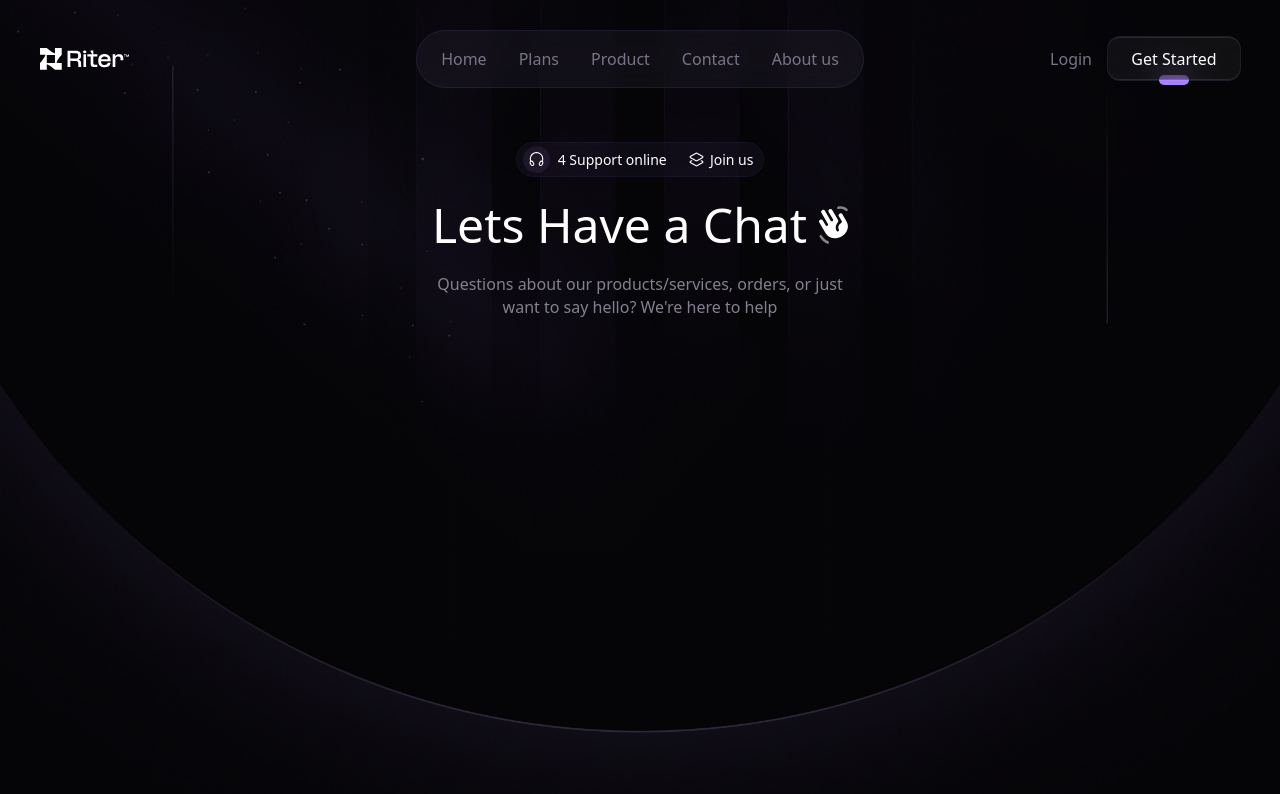
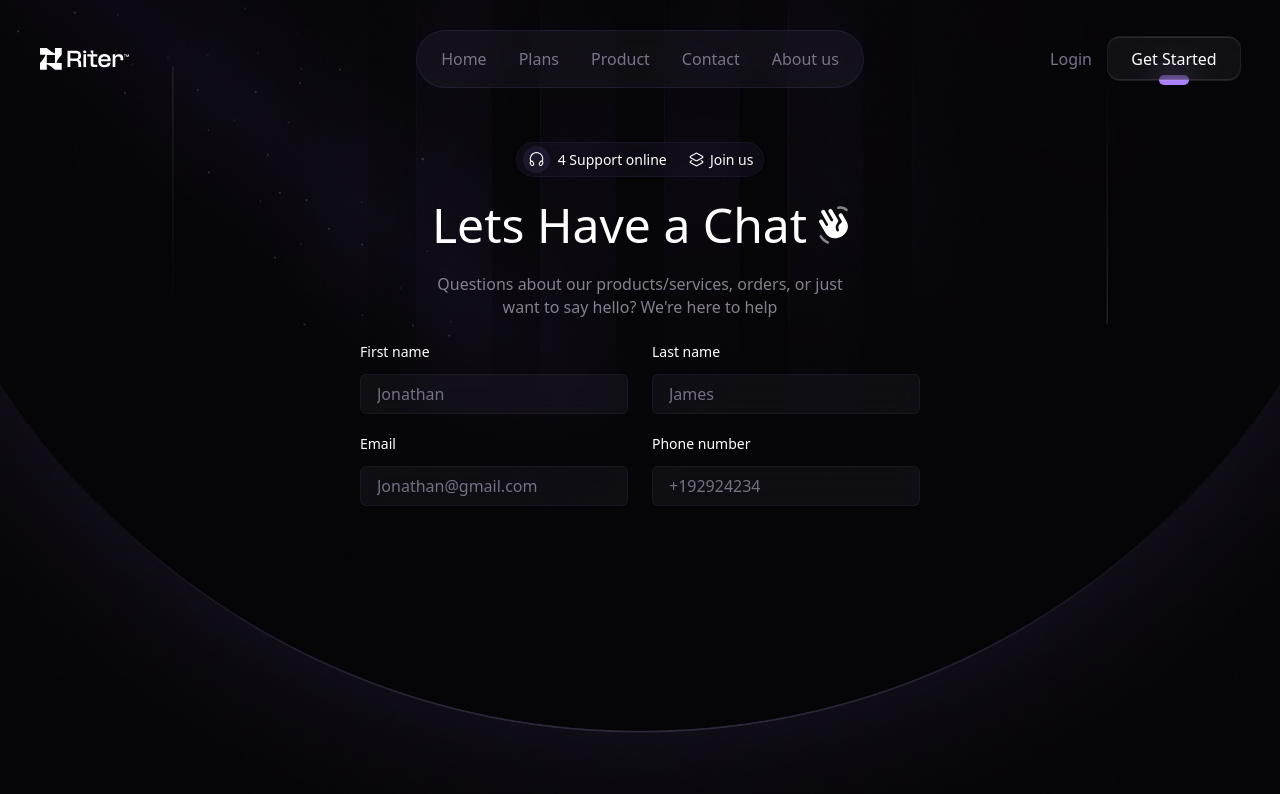
Before and after one commit to MiladDevarts/rizer-contact, a React (Vite) app: page / in a window 1280 px wide. Shown: the top 794 px of the page. Built offline with nearby package versions, Linux system fonts and the light colour scheme.

Commit message:
feat: add form & fields

```diff
--- a/src/App.jsx
+++ b/src/App.jsx
@@ -1,12 +1,14 @@
+import Form from "./components/Form";
 import Navigation from "./components/Navigation";
 import Title from "./components/Title";
 
 function App() {
   return (
     <>
-      <main className="w-full h-[100vh]">
+      <main className="w-full h-screen flex flex-col items-center">
         <Navigation />
         <Title />
+        <Form />
       </main>
     </>
   );
--- /dev/null
+++ b/src/components/Form/index.jsx
@@ -0,0 +1,39 @@
+import React from "react";
+import Input from "../Input";
+
+const Form = () => {
+  return (
+    <form className="flex flex-col gap-[20px] w-[35rem]" action="">
+      <div className="grid grid-cols-2 gap-6">
+        <Input
+          id="firstName"
+          type="text"
+          placeholder="Jonathan"
+          label={"First name"}
+        />
+        <Input
+          id="lastName"
+          type="text"
+          placeholder="James"
+          label={"Last name"}
+        />
+      </div>
+      <div className="grid grid-cols-2 gap-6">
+        <Input
+          id="email"
+          type="email"
+          placeholder="Jonathan@gmail.com"
+          label={"Email"}
+        />
+        <Input
+          id="phoneNumber"
+          type="text"
+          placeholder="+192924234"
+          label={"Phone number"}
+        />
+      </div>
+    </form>
+  );
+};
+
+export default Form;
--- /dev/null
+++ b/src/components/Input/index.jsx
@@ -0,0 +1,12 @@
+import React from "react";
+
+const Input = ({ id, type = "text", label, placeholder }) => {
+  return (
+    <div className="w-full input-group">
+      <label htmlFor={id}>{label}</label>
+      <input className="w-full" type={type} id={id} placeholder={placeholder} />
+    </div>
+  );
+};
+
+export default Input;
--- a/src/components/Navigation/index.jsx
+++ b/src/components/Navigation/index.jsx
@@ -3,7 +3,7 @@ import RizerLogo from "../../assets/logo/rizer-white.svg";
 
 const Navigation = () => {
   return (
-    <nav className="flex justify-between items-center max-w-[75rem] mx-auto py-[1.87rem]">
+    <nav className="w-full flex justify-between items-center max-w-[75rem] mx-auto py-[1.87rem]">
       <div className="w-[20%]">
         <a href="/" className="cursor-pointer">
           <img src={RizerLogo} alt="" />
--- a/src/index.css
+++ b/src/index.css
@@ -13,6 +13,18 @@ main {
 
 .info-box {
   @apply flex items-center h-[2.2rem] px-[6px] py-[8px] gap-4 text-white text-[14px] bg-[#AA80FF]/5 backdrop-blur-lg rounded-full border  border-[#AA80FF]/5;
+}
+
+.input-group {
+  @apply w-full flex flex-col gap-[12px];
+}
+
+.input-group label {
+  @apply text-sm text-white;
+}
+
+.input-group input {
+  @apply w-full h-[2.5rem] px-[1rem] py-[0.62rem] rounded-[6px] text-white bg-[#DBC8FF]/5 backdrop-blur-md placeholder:text-[#767083] border border-[#DBC8FF]/5 focus:border-[#DBC8FF]/20 focus:outline-none;
 }
 
 .btn {
```
